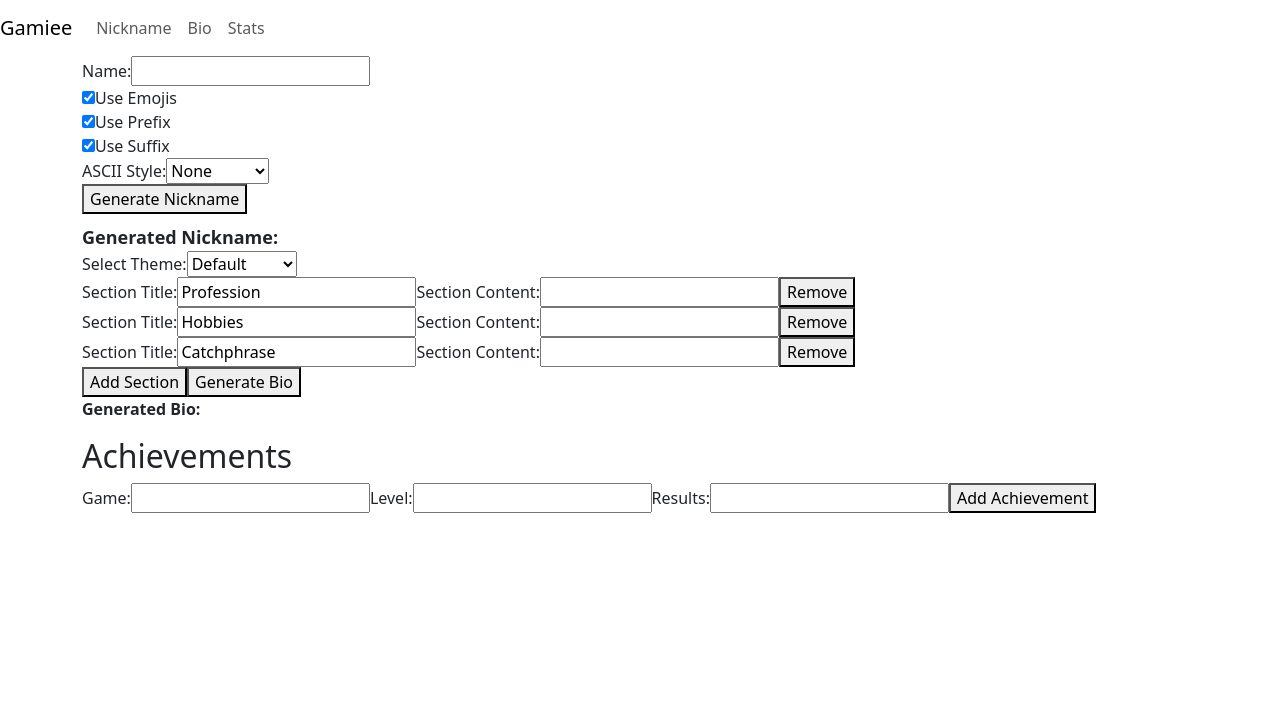
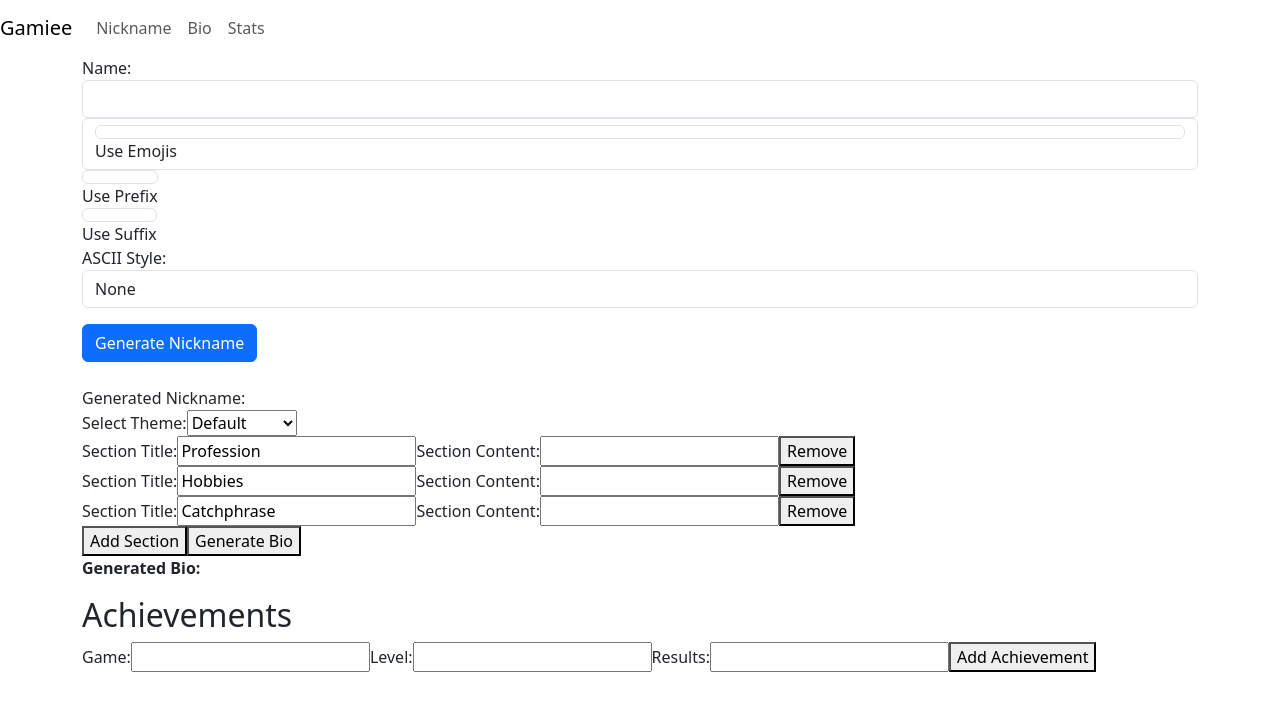
Before and after one commit to AlexYelisieiev/university-course-work, a React (Vite) app: page / in a window 1280 px wide. Shown: the top 710 px of the page. Built offline with nearby package versions, Linux system fonts and the light colour scheme.

Commit message:
Add bs to nickname gen block

```diff
--- a/src/components/NicknameGenerator.jsx
+++ b/src/components/NicknameGenerator.jsx
@@ -41,18 +41,21 @@ const NicknameGenerator = () => {
 	};
 
 	return (
-    <div>
-      <label htmlFor="name">Name:</label>
+		<form className='form-horizontal'>
+			<div className="form-group">
+				<label className='label-control' htmlFor="name">Name:</label>
 				<input
+					className='form-control'
 					type="text"
 					id="name"
 					value={name}
 					onChange={(e) => setName(e.target.value)}
 				/>
-
-      <div>
-        <label>
+			</div>
+			<div className='form-group'>
+				<label className='form-control'>
 					<input
+						className='form-control'
 						type="checkbox"
 						checked={useEmojis}
 						onChange={() => setUseEmojis(!useEmojis)}
@@ -60,32 +63,36 @@ const NicknameGenerator = () => {
 					Use Emojis
 				</label>
 			</div>
-
 			<div>
 				<label>
+					<div className="checkbox">
 						<input
+							className='form-control'
 							type="checkbox"
 							checked={usePrefix}
 							onChange={() => setUsePrefix(!usePrefix)}
 						/>
 						Use Prefix
+					</div>
 				</label>
 			</div>
-
-      <div>
+			<div className='form-group'>
 				<label>
+					<div className="checkbox">
 						<input
+							className='form-control'
 							type="checkbox"
 							checked={useSuffix}
 							onChange={() => setUseSuffix(!useSuffix)}
 						/>
 						Use Suffix
+					</div>
 				</label>
 			</div>
-
-      <div>
-        <label htmlFor="asciiStyle">ASCII Style:</label>
+			<div className="form-group mb-3">
+				<label className='label-control' htmlFor="asciiStyle">ASCII Style:</label>
 				<select
+					className='form-control'
 					id="asciiStyle"
 					value={asciiStyle}
 					onChange={(e) => setAsciiStyle(e.target.value)}
@@ -96,13 +103,11 @@ const NicknameGenerator = () => {
 					{/* Add more ASCII style options as needed */}
 				</select>
 			</div>
-
-      <button onClick={generateNickname}>Generate Nickname</button>
-
-      <div style={{ marginTop: '10px', fontSize: '18px' }}>
-        <strong>Generated Nickname:</strong> {nickname}
+			<button className='btn btn-primary' onClick={generateNickname}>Generate Nickname</button>
+			<div className='row mt-4'>
+				<span><span className='text-bold'>Generated Nickname:</span> {nickname}</span>
 			</div>
-    </div>
+		</form>
 	);
 };
 
```
Lines whose indentation alone changed are shown as unchanged.
